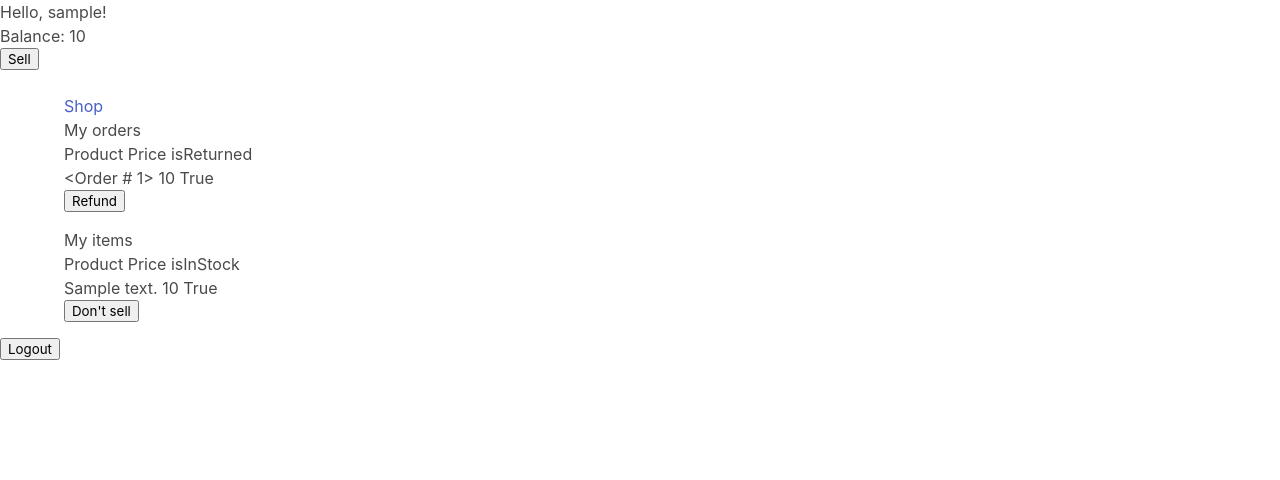
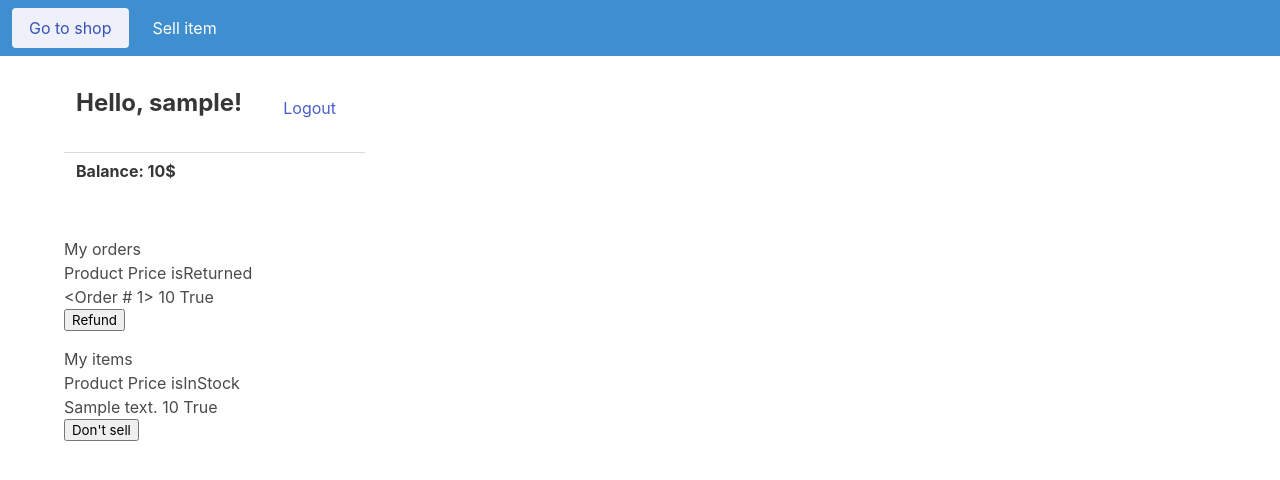
Before and after one commit to HeyLey/market, a Flask app: a page that uses templates/user_page.html in a window 1280 px wide. Shown: the top 480 px of the page. Run offline with Flask 3, Linux system fonts and the light colour scheme; the visitor is signed in with stand-in values (Sample User, id 1); tables that the repository leaves empty hold one stand-in row (values such as "Sample post").

Commit message:
update user page

```diff
--- a/templates/products.html
+++ b/templates/products.html
@@ -8,14 +8,14 @@
         <div class="navbar-brand">
             <a class="navbar-item" href="/@{{username}}">My account</a>
         </div>
-        <div class="navbar-item" class="navbar-brand">
+        <div class="navbar-item navbar-brand">
             <a href="/sell_item">
                 <button class="button is-link is-light">Sell item</button>
             </a>
         </div>
     </nav>
     <div class="container">
-        </br>
+        </br></br>
     <table class="table">
         <!--thead>
             <tr>
@@ -42,5 +42,6 @@
         </tbody>
     </table>
     </div>
+  </br>
   </body>
 </html>
--- a/templates/sell_item.html
+++ b/templates/sell_item.html
@@ -8,7 +8,7 @@
         <div class="navbar-brand">
             <a class="navbar-item" href="/@{{username}}">My account</a>
         </div>
-        <div class="navbar-item" class="navbar-brand">
+        <div class="navbar-item "navbar-brand">
             <a href="/products">
                 <button class="button is-link is-light">Go to shop</button>
             </a>
--- a/templates/user_page.html
+++ b/templates/user_page.html
@@ -1,20 +1,43 @@
 <html>
   <head>
     <title>{{ username }}</title>
-    <meta name="viewport" content="width=device-width, initial-scale=1.0">
     <link href="static/style/base.css" rel="stylesheet" media="screen">
   </head>
-  <h1>Hello, {{ username }}!</h1>
-  <h3> Balance: {{ balance }} </h3>
-  <a href="/sell_item">
-       <button>Sell</button>
-  </a>
-  <br><br>
   <body>
+    <nav class="navbar is-top is-info">
+        <div class="navbar-item navbar-brand">
+            <a href="/products">
+                <button class="button is-link is-light">Go to shop</button>
+            </a>
+        </div>
+        <div class="navbar-brand">
+            <a class="navbar-item" href="/sell_item">Sell item</a>
+        </div>
+     </nav>
+    </br>
     <div class="container">
-        <a href="/products"> Shop </a>
-    </div>
-    <div class="container">
+        <table class="table">
+            <tbody>
+                <tr>
+                    <td>
+                        <label class="label is-large">Hello, {{ username }}!</label>
+                    </td>
+                    <td>
+                        <form action="{{ url_for('main.logout') }}" method=post>
+                            <input class="button is-ghost" type=submit value="Logout">
+                        </form>
+                    </td>
+                </tr>
+                <tr>
+                    <td>
+                        <div>
+                            <label class="label is-normal">Balance: {{ balance }}$</label>
+                        </div>
+                    </td>
+                </tr>
+            <tbody>
+        </table>
+        </br>
         <h3>My orders</h3>
         <h4>Product   Price   isReturned</h4>
         {% for o in orders %}
@@ -36,8 +59,5 @@
              </div>
         {% endfor %}
     </div>
-    <form action="{{ url_for('main.logout') }}" method=post>
-        <input type=submit value="Logout">
-    </form>
   </body>
 </html>
```
Also changed, not shown: templates/thank_you.html (+6 -5 lines).
